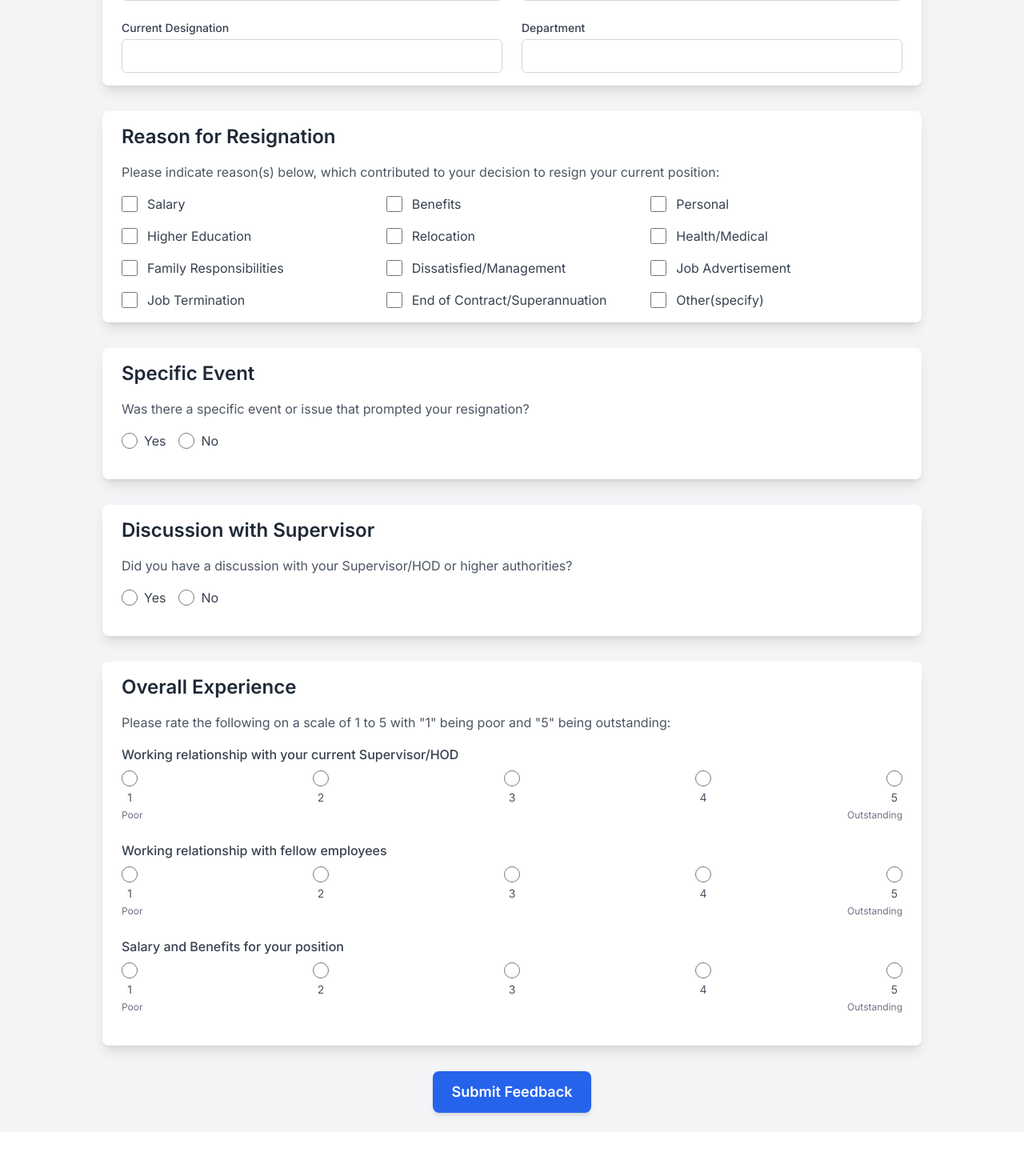
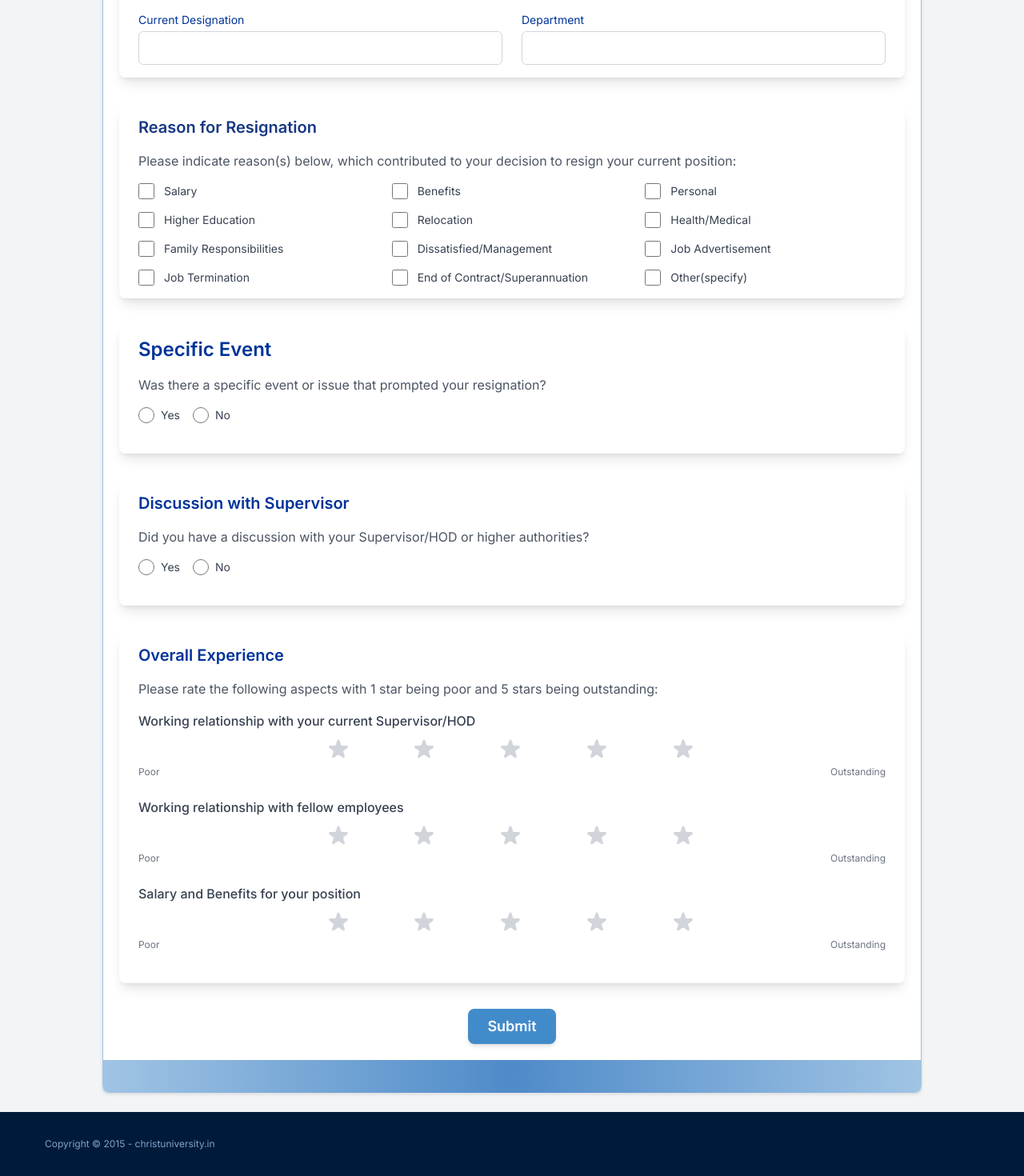
Before and after one commit to Vishalk990/Questionnaire, a React (Vite) app in the folder client/: page / in a window 1280 px wide. Shown: the part 334-1804 px from the top of the page at 80% size. Before the commit the page ends 1749 px from the top, so only its background shows below. Built offline with nearby package versions, Linux system fonts and the light colour scheme.

Commit message:
UI fixes , footer, all section

```diff
--- a/client/src/App.jsx
+++ b/client/src/App.jsx
@@ -1,10 +1,14 @@
+import Footer from "./components/Footer";
 import Form from "./components/Form";
+import Navbar from "./components/Navbar";
 
 function App() {
   return (
     <>
       <div className="Inter">
+        <Navbar />
         <Form />
+        <Footer/>
       </div>
     </>
   );
--- a/client/src/components/DiscussionWithSupervisor.jsx
+++ b/client/src/components/DiscussionWithSupervisor.jsx
@@ -6,7 +6,7 @@ export const DiscussionWithSupervisor = ({ register, watch }) => {
   return (
     <div className="bg-white shadow-lg rounded-lg overflow-hidden">
       <div className="px-6 py-4">
-        <h2 className="text-2xl font-semibold mb-4 text-gray-800">
+        <h2 className="text-xl font-semibold mb-4 text-[#003399]">
           Discussion with Supervisor
         </h2>
         <p className="mb-4 text-gray-600">
@@ -21,14 +21,14 @@ export const DiscussionWithSupervisor = ({ register, watch }) => {
                 value={option.toLowerCase()}
                 className="form-radio h-5 w-5 text-blue-600 focus:ring-blue-500"
               />
-              <span className="ml-2 text-gray-700">{option}</span>
+              <span className="ml-2 text-gray-700 text-sm">{option}</span>
             </label>
           ))}
         </div>
         {watchQuestion3 === "yes" && (
           <textarea
             {...register("question3Explanation")}
-            className="w-full px-3 py-2 border border-gray-300 rounded-md focus:outline-none focus:ring-2 focus:ring-blue-500"
+            className="w-full text-sm px-3 py-2 border border-gray-300 rounded-md focus:outline-none focus:ring-2 focus:ring-blue-500"
             rows="4"
             placeholder="Please briefly explain the discussion:"
           />
--- /dev/null
+++ b/client/src/components/Footer.jsx
@@ -0,0 +1,10 @@
+
+const Footer = () => {
+  return (
+    <div className="flex items-center bg-[#001b3a] md:h-20 h-16 text-[#80a2c8] text-xs justify-start px-14">
+        Copyright © 2015 - christuniversity.in
+    </div>
+  )
+};
+
+export default Footer;
--- a/client/src/components/Form.jsx
+++ b/client/src/components/Form.jsx
@@ -7,7 +7,7 @@ import { DiscussionWithSupervisor } from "./DiscussionWithSupervisor";
 import { RatingQuestions } from "./RatingQuestions";
 import { useState } from "react";
 import SuccessPage from "./SuccessPage";
-import Navbar from "./Navbar";
+import GradientBorder from "./GradientBorder";
 
 const Form = () => {
   const [isSubmitted, setIsSubmitted] = useState(false);
@@ -52,15 +52,12 @@ const Form = () => {
 
   return (
     <>
-      <Navbar />
-      <div className="min-h-screen  bg-gray-100 py-6 px-4 sm:px-6 lg:px-8">
-        <div className="md:max-w-5xl mx-auto ">
-          <h1 className="text-3xl text-primary font-semibold mb-8 mt-2 text-center text-gray-900">
-            Exit Questionnaire
-          </h1>
+      <div className="min-h-screen bg-gray-100 py-6 px-4 sm:px-6 lg:px-8">
+        <div className="md:max-w-5xl mx-auto">
+          <GradientBorder title="Exit Questionnaire">
             <form onSubmit={handleSubmit(onSubmit)} className="space-y-8">
               <PersonalInfo register={register} errors={errors} />
-            <ResignationReason register={register} />
+              <ResignationReason register={register} watch={watch} />
               <SpecificEvent register={register} watch={watch} />
               <DiscussionWithSupervisor register={register} watch={watch} />
               <RatingQuestions register={register} />
@@ -68,12 +65,14 @@ const Form = () => {
               <div className="text-center">
                 <button
                   type="submit"
-                className="px-6 py-3 bg-blue-600 text-white font-semibold rounded-lg shadow-md hover:bg-blue-700 focus:outline-none focus:ring-2 focus:ring-blue-500 focus:ring-opacity-75 transition-colors duration-200 text-lg"
+                  className="px-6 py-2 bg-[#428bca] text-white font-semibold rounded-lg shadow-md hover:bg-blue-700 focus:outline-none focus:ring-2 focus:ring-blue-500 focus:ring-opacity-75 transition-colors duration-200 text-lg"
                 >
-                Submit Feedback
+                  Submit
                 </button>
               </div>
             </form>
+          </GradientBorder>
+
           <DevTool control={control} />
         </div>
       </div>
--- /dev/null
+++ b/client/src/components/GradientBorder.jsx
@@ -0,0 +1,47 @@
+const GradientBorder = ({ children, title }) => {
+  return (
+    <div className="gradient-border-container">
+      <div className="gradient-top">
+        <h2 className="text-center font-semibold">{title}</h2>
+      </div>
+      <div className="content-area">
+        {children}
+      </div>
+      <div className="gradient-bottom"></div>
+      <style jsx>{`
+        .gradient-border-container {
+          border: 1px solid transparent;
+          border-radius: 8px;
+          background-image: linear-gradient(white, white),
+                            linear-gradient(to right, #a0c4e4, #4f8bc9, #a0c4e4);
+          background-origin: border-box;
+          background-clip: content-box, border-box;
+          overflow: hidden;
+          box-shadow: 0 2px 4px rgba(0, 0, 0, 0.1);
+          display: flex;
+          flex-direction: column;
+        }
+        .gradient-top, .gradient-bottom {
+          background: linear-gradient(to right, #a0c4e4, #4f8bc9, #a0c4e4);
+          padding: 10px 20px;
+          color: white;
+        }
+        .gradient-top h2 {
+          margin: 0;
+          font-size: 1.2em;
+        }
+        .content-area {
+          padding: 20px;
+          background: white;
+          flex-grow: 1;
+        }
+        .gradient-bottom {
+          height: 40px;
+          padding: 0;
+        }
+      `}</style>
+    </div>
+  );
+};
+
+export default GradientBorder;
--- a/client/src/components/PersonalInfo.jsx
+++ b/client/src/components/PersonalInfo.jsx
@@ -2,7 +2,7 @@ export const PersonalInfo = ({ register, errors }) => {
   return (
     <div className="bg-white shadow-lg rounded-lg overflow-hidden">
       <div className="px-6 py-4">
-        <h2 className="text-2xl font-semibold mb-4 text-gray-800">
+        <h2 className="text-xl font-semibold mb-4 text-primary">
           Personal Information
         </h2>
         <div className="grid grid-cols-1 md:grid-cols-2 gap-6">
@@ -28,10 +28,10 @@ export const PersonalInfo = ({ register, errors }) => {
               errorMsg: "Department is required",
             },
           ].map((field) => (
-            <div key={field.name}>
+            <div key={field.name} className="">
               <label
                 htmlFor={field.name}
-                className="block text-sm font-medium text-gray-700 mb-1"
+                className="block text-sm font-normal text-[#003399]"
               >
                 {field.label}
               </label>
@@ -39,7 +39,7 @@ export const PersonalInfo = ({ register, errors }) => {
                 type="text"
                 id={field.name}
                 {...register(field.name, { required: field.errorMsg })}
-                className="w-full px-3 py-2 border border-gray-300 rounded-md focus:outline-none focus:ring-2 focus:ring-blue-500"
+                className="w-full px-3 mt-1 py-2 border border-gray-300 rounded-md focus:outline-none focus:ring-2 focus:ring-blue-500"
               />
               {errors[field.name] && (
                 <p className="mt-1 text-sm text-red-600">
--- a/client/src/components/RatingQuestions.jsx
+++ b/client/src/components/RatingQuestions.jsx
@@ -1,4 +1,5 @@
-
+import { useState } from 'react';
+import { StarIcon } from './StarIcon';
 
 export const RatingQuestions = ({ register }) => {
   const aspects = [
@@ -7,28 +8,63 @@ export const RatingQuestions = ({ register }) => {
     "Salary and Benefits for your position",
   ];
 
+  const [ratings, setRatings] = useState({});
+  const [hoveredRatings, setHoveredRatings] = useState({});
+
+  const handleMouseEnter = (aspectIndex, rating) => {
+    setHoveredRatings(prev => ({
+      ...prev,
+      [aspectIndex]: rating
+    }));
+  };
+
+  const handleMouseLeave = (aspectIndex) => {
+    setHoveredRatings(prev => ({
+      ...prev,
+      [aspectIndex]: 0
+    }));
+  };
+
+  const handleClick = (aspectIndex, rating) => {
+    setRatings(prev => ({
+      ...prev,
+      [aspectIndex]: rating
+    }));
+  };
+
   return (
     <div className="bg-white shadow-lg rounded-lg overflow-hidden">
       <div className="px-6 py-4">
-        <h2 className="text-2xl font-semibold mb-4 text-gray-800">
+        <h2 className="text-xl font-semibold mb-4 text-[#003399]">
           Overall Experience
         </h2>
         <p className="mb-4 text-gray-600">
-          Please rate the following on a scale of 1 to 5 with "1" being poor and "5" being outstanding:
+          Please rate the following aspects with 1 star being poor and 5 stars being outstanding:
         </p>
         {aspects.map((aspect, index) => (
           <div key={index} className="mb-6">
             <h3 className="font-medium mb-2 text-gray-700">{aspect}</h3>
-            <div className="flex justify-between">
+            <div
+              className="flex mx-auto items-center md:w-2/4 justify-between"
+              onMouseLeave={() => handleMouseLeave(index)}
+            >
               {[1, 2, 3, 4, 5].map((rating) => (
-                <label key={rating} className="flex flex-col items-center">
+                <label
+                  key={rating}
+                  className="mr-1 cursor-pointer"
+                  onMouseEnter={() => handleMouseEnter(index, rating)}
+                  onClick={() => handleClick(index, rating)}
+                >
                   <input
                     type="radio"
                     {...register(`rating${index + 1}`)}
                     value={rating}
-                    className="form-radio h-5 w-5 text-blue-600 focus:ring-blue-500"
+                    className="sr-only"
                   />
-                  <span className="mt-1 text-sm text-gray-600">{rating}</span>
+                  <StarIcon
+                    filled={rating <= (hoveredRatings[index] || ratings[index] || 0)}
+                  />
+                  <span className="sr-only">{rating} stars</span>
                 </label>
               ))}
             </div>
--- a/client/src/components/ResignationReason.jsx
+++ b/client/src/components/ResignationReason.jsx
@@ -1,6 +1,6 @@
 
 
-export const ResignationReason = ({ register }) => {
+export const ResignationReason = ({ register, watch }) => {
   const reasons = [
     "Salary",
     "Benefits",
@@ -16,10 +16,13 @@ export const ResignationReason = ({ register }) => {
     "Other(specify)",
   ];
 
+  const watchedReasons = watch("resignationReasons", []);
+  const showOtherReason = watchedReasons.includes("Other(specify)");
+
   return (
     <div className="bg-white shadow-lg rounded-lg overflow-hidden">
       <div className="px-6 py-4">
-        <h2 className="text-2xl font-semibold mb-4 text-gray-800">
+        <h2 className="text-xl font-semibold mb-4 text-primary">
           Reason for Resignation
         </h2>
         <p className="mb-4 text-gray-600">
@@ -34,10 +37,20 @@ export const ResignationReason = ({ register }) => {
                 value={reason}
                 className="form-checkbox h-5 w-5 text-blue-600 rounded focus:ring-blue-500"
               />
-              <span className="text-gray-700">{reason}</span>
+              <span className="text-gray-700 text-sm">{reason}</span>
             </label>
           ))}
         </div>
+        {showOtherReason && (
+          <div className="mt-4">
+            <textarea
+              {...register("otherResignationReason")}
+              placeholder="Please specify other reason"
+              className="w-full p-2 border text-sm border-gray-300 rounded-md focus:ring-blue-500 focus:border-blue-500"
+              rows={3}
+            />
+          </div>
+        )}
       </div>
     </div>
   );
--- a/client/src/components/SpecificEvent.jsx
+++ b/client/src/components/SpecificEvent.jsx
@@ -6,7 +6,7 @@ export const SpecificEvent = ({ register, watch }) => {
   return (
     <div className="bg-white shadow-lg rounded-lg overflow-hidden">
       <div className="px-6 py-4">
-        <h2 className="text-2xl font-semibold mb-4 text-gray-800">
+        <h2 className="text-2xl font-semibold mb-4 text-[#003399]">
           Specific Event
         </h2>
         <p className="mb-4 text-gray-600">
@@ -21,14 +21,14 @@ export const SpecificEvent = ({ register, watch }) => {
                 value={option.toLowerCase()}
                 className="form-radio h-5 w-5 text-blue-600 focus:ring-blue-500"
               />
-              <span className="ml-2 text-gray-700">{option}</span>
+              <span className="ml-2 text-sm text-gray-700">{option}</span>
             </label>
           ))}
         </div>
         {watchQuestion2 === "yes" && (
           <textarea
             {...register("question2Explanation")}
-            className="w-full px-3 py-2 border border-gray-300 rounded-md focus:outline-none focus:ring-2 focus:ring-blue-500"
+            className="w-full text-sm px-3 py-2 border border-gray-300 rounded-md focus:outline-none focus:ring-2 focus:ring-blue-500"
             rows="4"
             placeholder="Please briefly explain the specific event or issue:"
           />
--- /dev/null
+++ b/client/src/components/StarIcon.jsx
@@ -0,0 +1,10 @@
+export const StarIcon = ({ filled }) => (
+  <svg
+    className={`w-8 h-8 ${filled ? "text-yellow-400" : "text-gray-300"}`}
+    fill="currentColor"
+    viewBox="0 0 20 20"
+    xmlns="http://www.w3.org/2000/svg"
+  >
+    <path d="M9.049 2.927c.3-.921 1.603-.921 1.902 0l1.07 3.292a1 1 0 00.95.69h3.462c.969 0 1.371 1.24.588 1.81l-2.8 2.034a1 1 0 00-.364 1.118l1.07 3.292c.3.921-.755 1.688-1.54 1.118l-2.8-2.034a1 1 0 00-1.175 0l-2.8 2.034c-.784.57-1.838-.197-1.539-1.118l1.07-3.292a1 1 0 00-.364-1.118L2.98 8.72c-.783-.57-.38-1.81.588-1.81h3.461a1 1 0 00.951-.69l1.07-3.292z" />
+  </svg>
+);
```
Lines whose indentation alone changed are shown as unchanged.
